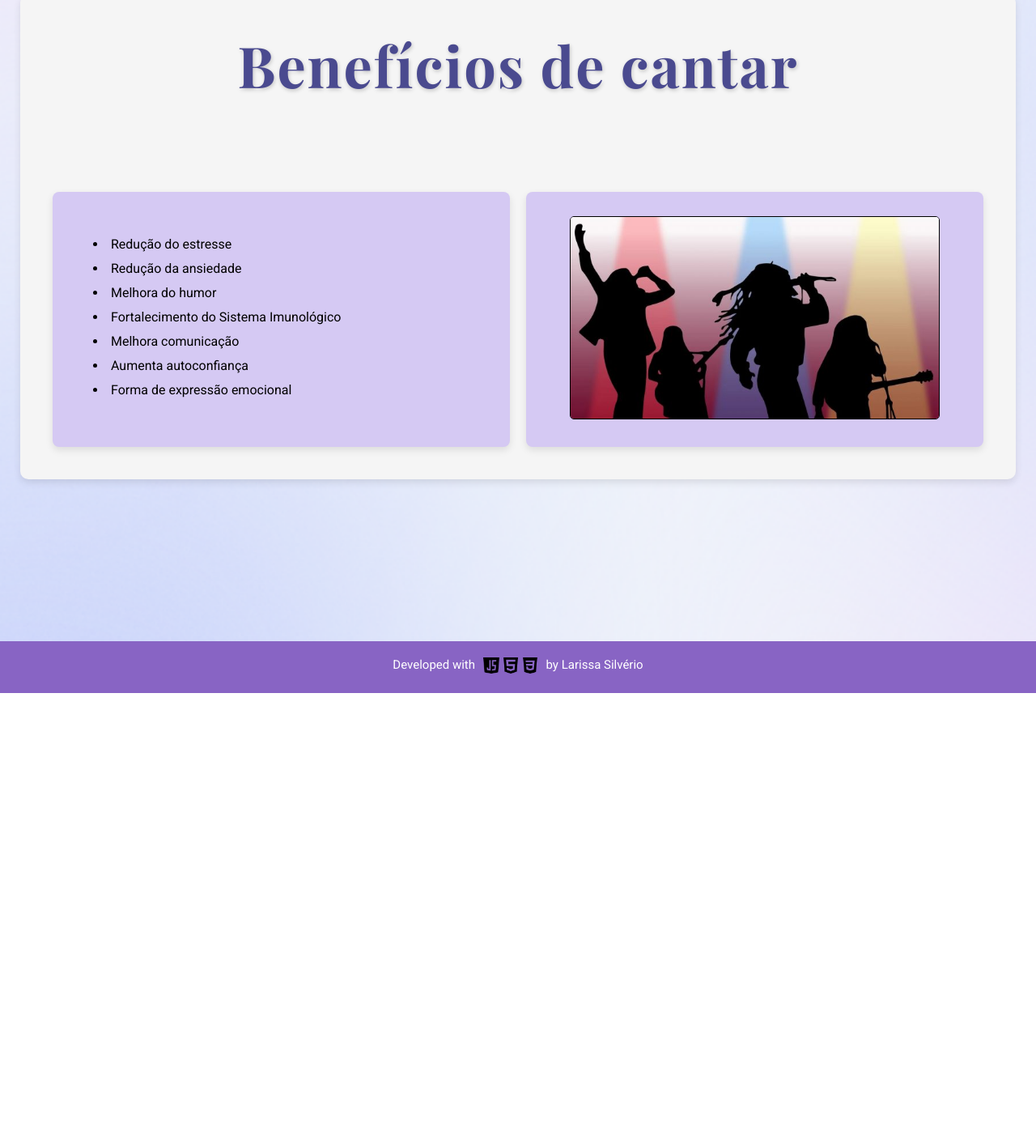
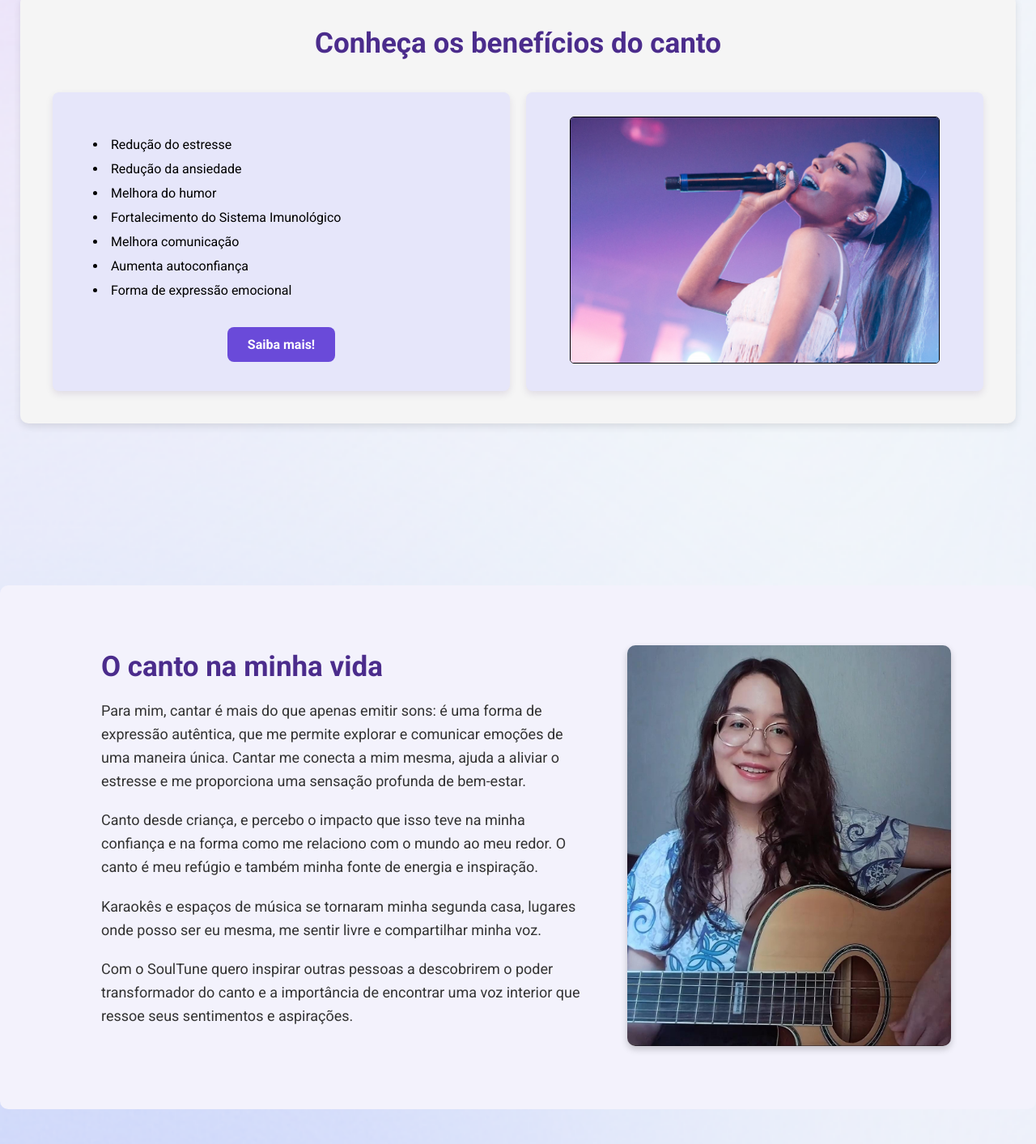
Before and after one commit to silveriolaridev/Projeto-Individual-1, a plain HTML site: page Site/index.html in a window 1280 px wide. Shown: the part 907-2320 px from the top of the page at 81% size. Before the commit the page ends 1763 px from the top, so only its background shows below. Drawn offline with nearby package versions, Linux system fonts and the light colour scheme; a web font is replaced by a local one.

Commit message:
adicionando sobre ao site

```diff
--- a/Site/css/style.css
+++ b/Site/css/style.css
@@ -11,7 +11,7 @@ header {
 	display: flex;
 	width: 100%;
 	justify-content: space-between;
-	background-color: #8374f3;
+	background-color:  #5A3D9E !important;
 	position: fixed;
 	box-shadow: 0px 3px 10px rgba(0, 0, 0, 0.7);
 
@@ -45,6 +45,10 @@ a:hover{
 	color: #e4c2f1;
 }
 
+main h1{
+	font-family: 'Playfair Display';
+}
+
 nav {
     display: flex;
     padding: 0px;
@@ -56,16 +60,16 @@ nav {
 }
 
 footer{
-	background-color: #b0a3c5;
+	background-color: rgb(230, 220, 255) !important;
 	padding: 20px 0;
 	width: 100%;
+	color: #333;
 	align-items: center;
 	display: flex;
 	justify-content: center;
 }
 
 footer span{
-	color: white;
 	font-size: 12px;
 }
 
@@ -78,6 +82,7 @@ header {
 	z-index: 10;
 
 }
+
 
 body{
     background-image: url("../img/backgroud.png");
@@ -100,9 +105,10 @@ a{
 	transition: color 0.3s ease;
 }
 
-a:hover{
-	color: #e4c2f1;
-}
+
+nav a:hover {
+	color: #D196F8;
+  }
 
 nav {
     display: flex;
@@ -123,8 +129,9 @@ nav {
 	border: 1px solid #fff;
 	padding: 15px;
 	height: 10px;
-	transition: all 0.3s ease;
+	transition: all 0.3s ease-in-out;
 	border-radius: 5px;
+	background-color: #6a4ad9;
 }
 
 .entrarlink:hover{
@@ -154,7 +161,6 @@ section {
     border-radius: 10px;
 	margin-top: 50px;
 	margin-bottom: 150px;
-	background-color: rgb(rgb(255, 255, 255),);
 }
 
 .container-login{
@@ -168,7 +174,7 @@ section {
 .card{
 	display: flex;
 	justify-content: center;
-	background-color: #ffffff;
+	background-color: rgb(255, 255, 255, 0.9);
 	align-items: center;
     width: 400px;
     padding: 30px 20px;
@@ -225,7 +231,6 @@ section {
 }
 
 section h1{
-	font-family: 'Playfair Display', serif;
 	font-size: 70px;
 	margin-bottom: 90px;
 	text-align: center;
@@ -275,18 +280,22 @@ section h1{
 .button {
     cursor: pointer;
     border: none;
-    border-radius: 5px;
+    border-radius: 20px;
     font-size: 1rem;
     color: #fff;
-    background: linear-gradient(135deg, #8e44ad, #c39bd3);
-    padding: 10px;
+	background: linear-gradient(135deg, #A364F1, #D196F8);
+	padding: 10px;
     width: 80%;
     font-weight: bold;
     text-decoration: none;
     margin: 10px 0;
-    transition: background 0.3s ease, transform 0.2s ease;
     box-shadow: 0 4px 15px rgba(142, 68, 173, 0.4);
 }
+
+.button:hover {
+	transform: scale(1.05);
+	box-shadow: 0 6px 12px rgba(0, 0, 0, 0.25);
+  }
 
 
 .principal p strong{
@@ -328,6 +337,7 @@ video {
 }
 
 .div-pai{
+	align-items: center;
 	display: flex;
 	flex-direction: column;
 	justify-content: center;
@@ -342,10 +352,10 @@ video {
 
 
 .div-img, .div-principal{
-	background-color: #d5c9f3;
+	background-color: #E6E6FA;
   padding: 30px;
   border-radius: 8px;
-  box-shadow: 0 4px 10px rgba(0, 0, 0, 0.1);
+  box-shadow: 0 4px 10px rgba(49, 3, 87, 0.1);
   width: 100%;
   text-align: center;
 
@@ -360,12 +370,13 @@ video {
 	list-style-position: inside;
 	text-align: justify;
 	padding: 20px;
+	margin-bottom: 10px;
 	line-height: 30px;
 }
 
 .footer-content{
 	display: flex;
-    color: #ffffff;
+    color: black;
 	gap:10px;
     font-size: cover;
     text-align: center;
@@ -383,3 +394,57 @@ video {
     transform: rotate(15deg);
     box-shadow: 0 4px 10px rgba(255, 255, 255, 0.5);
 }
+
+.sobre-container {
+	display: flex;
+	align-items: center;
+	justify-content: center;
+	padding: 60px 20px;
+	background-color: #f3f2fc;
+	color: #333;
+  }
+
+  .sobre-content {
+	max-width: 600px;
+	padding: 20px;
+  }
+
+
+  h2 {
+	font-size: 35px;
+	color: #4B2C8C;
+	margin-bottom: 20px;
+  }
+
+  .sobre-content p {
+	font-size: 18px;
+	line-height: 1.6;
+	margin-bottom: 20px;
+  }
+
+  .btn-saiba {
+	display: inline-block;
+	padding: 12px 25px;
+	background-color: #6a4ad9;
+	color: #fff;
+	font-size: 1em;
+	font-weight: bold;
+	text-decoration: none;
+	border-radius: 8px;
+	transition: background-color 0.3s ease;
+  }
+
+  .btn-saiba:hover {
+	background-color: #5A3D9E;
+  }
+
+  .sobre-image {
+	max-width: 400px;
+	margin-left: 30px;
+  }
+
+  .sobre-image img {
+	width: 100%;
+	border-radius: 10px;
+	box-shadow: 0 4px 8px rgba(0, 0, 0, 0.2);
+  }
--- a/Site/index.html
+++ b/Site/index.html
@@ -41,10 +41,10 @@
 <section class="Beneficios">
 
     <div class="div-pai">
-        <h1>Benefícios de cantar</h1>
+        <h2>Conheça os benefícios do canto</h2>
         <div class="container">
         <div class="div-principal">
-     <p>    <ul class="lista">
+        <ul class="lista">
         <li>Redução do estresse</li>
         <li>Redução da ansiedade</li>
         <li>Melhora do humor</li>
@@ -52,12 +52,23 @@
         <li>Melhora comunicação</li>
         <li>Aumenta autoconfiança</li>
         <li>Forma de expressão emocional</li>
-    </ul></p></div>
+    </ul></p> <a href="" class="btn-saiba" onclick="saibarMais()">Saiba mais!</a></div>
      <div class="div-img">
 
-     <img class="img-cantando" src="./img/cantando.jpg" alt="Mulheres cantando"> </div></div></div>
+     <img class="img-cantando" src="./img/cantando.png" alt="Mulheres cantando"> </div></div></div>
 </section>
-
+<section id="sobre" class="sobre-container">
+    <div class="sobre-content">
+      <h2>O canto na minha vida</h2>
+      <p>Para mim, cantar é mais do que apenas emitir sons: é uma forma de expressão autêntica, que me permite explorar e comunicar emoções de uma maneira única. Cantar me conecta a mim mesma, ajuda a aliviar o estresse e me proporciona uma sensação profunda de bem-estar.</p>
+      <p>Canto desde criança, e percebo o impacto que isso teve na minha confiança e na forma como me relaciono com o mundo ao meu redor. O canto é meu refúgio e também minha fonte de energia e inspiração.</p>
+      <p>Karaokês e espaços de música se tornaram minha segunda casa, lugares onde posso ser eu mesma, me sentir livre e compartilhar minha voz.</p>
+      <p>Com o SoulTune quero inspirar outras pessoas a descobrirem o poder transformador do canto e a importância de encontrar uma voz interior que ressoe seus sentimentos e aspirações.</p>
+    </div>
+    <div class="sobre-image">
+      <img src="./img/cantando2.jpeg" alt="Cantando com violão">
+    </div>
+  </section>
 <footer>
     <div class="footer-content">
         <p>Developed with </p>
@@ -66,7 +77,6 @@
         <img src="img/html.png" class="icon">
         <img src="img/css.png" class="icon"></div>
         <p> by Larissa Silvério</p>
-
 </footer>
 </body>
 </html>
```
Also changed, not shown: Site/cadastro.html (+1 -1 lines), Site/img/cantando.jpg (deleted), Site/img/cantando.png (added), Site/img/cantando2.jpeg (added), Site/img/karaoke.jpeg (added), Site/js/script.js (added).
